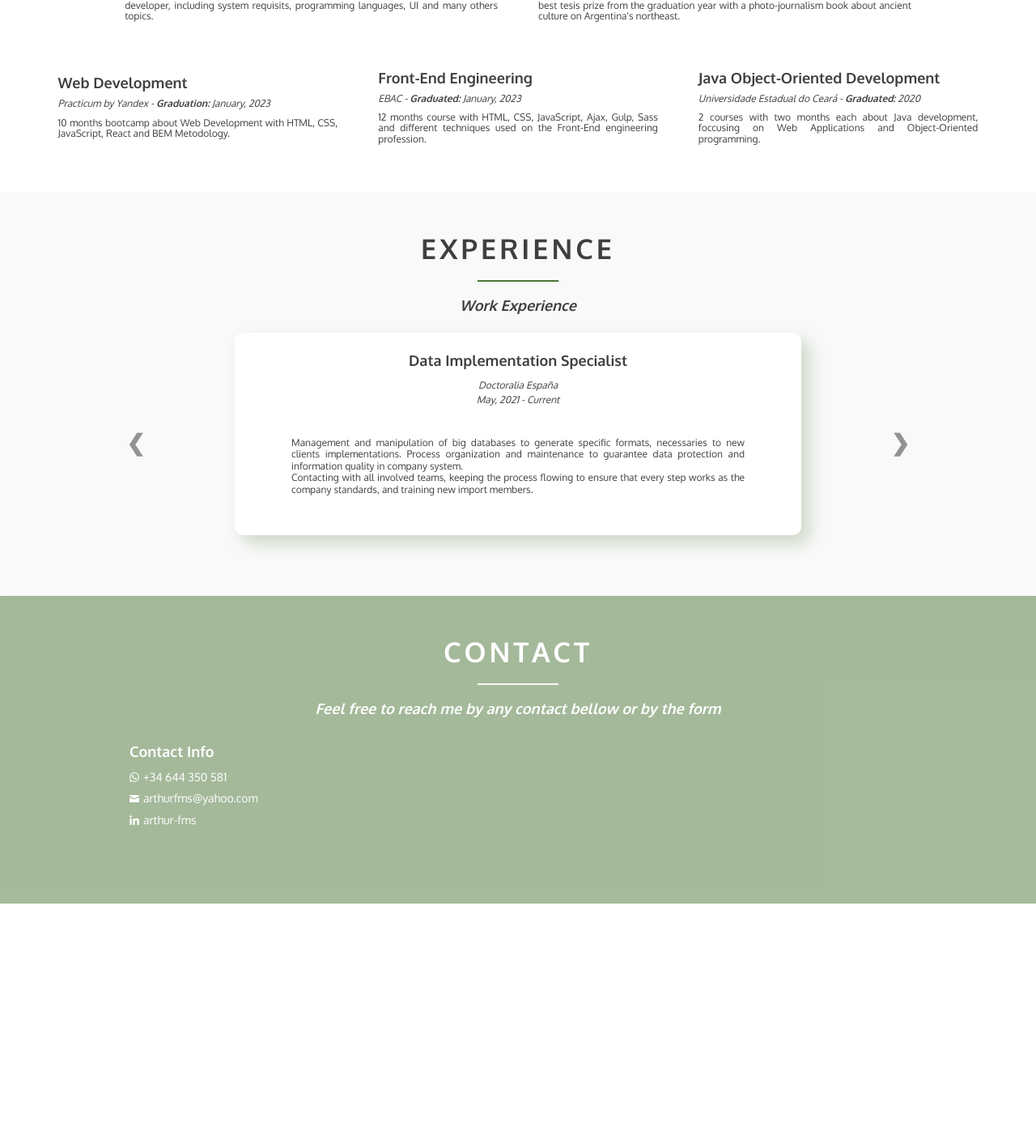
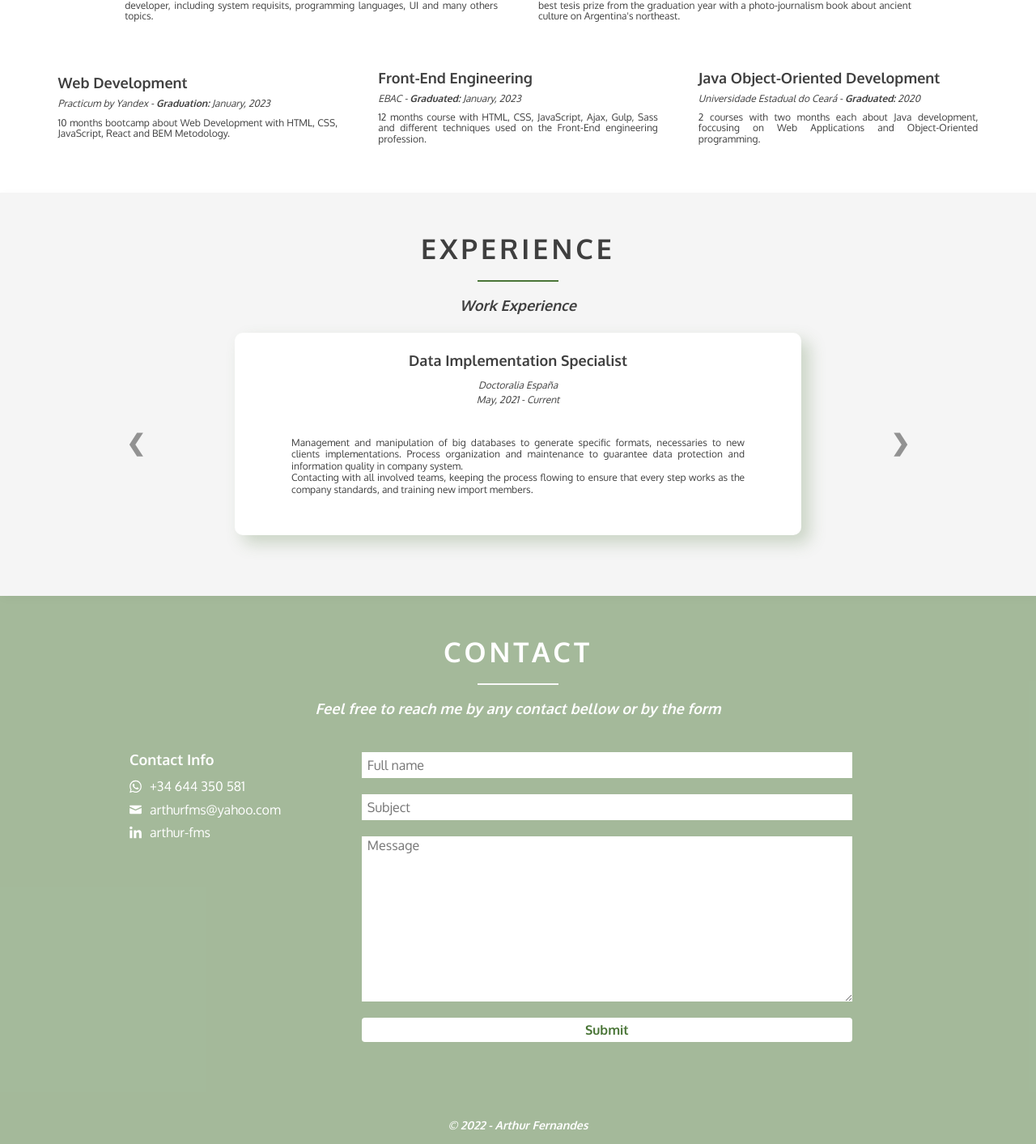
Before and after one commit to arthurfms/resume1, a PHP site: page / in a window 1280 px wide. Shown: the part 1954-3367 px from the top of the page at 81% size. Before the commit the page ends 3070 px from the top, so only its background shows below. Run offline with PHP 8.4, Linux system fonts and the light colour scheme.

Commit message:
finished contact section and added a copyright footer

```diff
--- a/css/style.css
+++ b/css/style.css
@@ -196,8 +196,8 @@
   padding: 50px 0;
   margin: 0 auto;
   width: 100%;
-  background-color: #f9f9f9;
-  box-shadow: 2.5px 2.5px 10px #f9f9f9;
+  background-color: #f5f5f5;
+  box-shadow: 2.5px 2.5px 10px #f5f5f5;
 }
 .skills__list {
   display: flex;
@@ -291,8 +291,8 @@
   padding: 50px 0;
   margin: 0 auto;
   width: 100%;
-  background-color: #f9f9f9;
-  box-shadow: 2.5px 2.5px 10px #f9f9f9;
+  background-color: #f5f5f5;
+  box-shadow: 2.5px 2.5px 10px #f5f5f5;
 }
 
 .slider {
@@ -398,13 +398,15 @@
 }
 
 .contact-grid {
-  margin: 35px auto;
+  margin: 45px auto;
   width: 75%;
   display: grid;
   grid-template-columns: 1fr 4fr;
+  column-gap: 100px;
 }
 
 .contact-info {
+  grid-column: 1;
   display: flex;
   flex-direction: column;
   gap: 5px;
@@ -425,7 +427,7 @@
 
 .contact-info__list-item {
   margin: 10px 0;
-  font-size: 14px;
+  font-size: 16px;
   font-weight: 400;
 }
 
@@ -434,10 +436,90 @@
   text-decoration: none;
   color: #fff;
   display: flex;
-  column-gap: 5px;
+  column-gap: 10px;
   transition: text-shadow 0.1s ease;
 }
 
 .contact-info__list-item a:hover {
   text-shadow: 1px 1px 5px rgb(255, 255, 255, 0.5);
 }
+
+.contact-form {
+  width: 90%;
+  grid-column: 2;
+  display: grid;
+  grid-template-areas:
+  "name name"
+  "subject subject"
+  "message message"
+  "message message"
+  "submit submit";
+  gap: 20px;
+}
+
+.form__name {
+  grid-area: name;
+  height: 30px;
+  border: none;
+  outline: none;
+}
+
+.form__name::placeholder {
+  padding-left: 5px;
+}
+
+.form__subject {
+  grid-area: subject;
+  height: 30px;
+  border: none;
+  outline: none;
+}
+
+.form__subject::placeholder {
+  padding-left: 5px;
+}
+
+.form__message {
+  grid-area: message;
+  min-height: 200px;
+  max-width: 780px;
+  min-width: 500px;
+  border: none;
+  outline: none;
+}
+
+
+.form__message::placeholder {
+  padding-left: 5px;
+}
+
+.form__submit {
+  grid-area: submit;
+  height: 30px;
+  max-width: 100%;
+  border: none;
+  color: #4a7537;
+  font-weight: 900;
+  border-radius: 4px;
+  background-color: #fff;
+}
+
+.form__submit:hover {
+  box-shadow: 1px 1px 5px rgb(255, 255, 255, 0.5);
+}
+
+.footer {
+  width: 100%;
+  text-align: center;
+  background-color: rgba(74, 117, 55, 0.5);
+  padding: 0 0 15px;
+}
+
+.footer__copyright {
+  font-size: 14px;
+  font-weight: 600;
+  font-style: italic;
+  margin: 0;
+  align-self: center;
+  color: #fff;
+}
--- a/index.html
+++ b/index.html
@@ -9,6 +9,7 @@
     <link rel="stylesheet" href="./css/normalize.css" />
     <link rel="stylesheet" href="./css/style.css" />
     <script src="./js/script.js"></script>
+    <script src="./js/test.js"></script>
   </head>
   <body class="page">
     <nav class="menu">
@@ -37,7 +38,7 @@
       </ul>
     </nav>
     <header class="header">
-      <h1 class="header__title">Arthur Santos</h1>
+      <h1 class="header__title">Arthur Fernandes</h1>
       <h2 class="header__subtitle">Front-End Developer</h2>
       <ul class="social-links">
         <li class="social-links__item">
@@ -567,9 +568,17 @@
               </li>
             </ul>
           </nav>
-          <form class="contact-form"></form>
+          <form class="contact-form">
+            <input type="text" id="name" class="form__name" placeholder="Full name" onkeydown="return event.key != 'Enter';">
+            <input type="text" id="subject" class="form__subject" placeholder="Subject" onkeydown="return event.key != 'Enter';">
+            <textarea type="text" id="message" class="form__message" placeholder="Message"></textarea>
+            <button class="form__submit">Submit</button>
+          </form>
         </div>
       </section>
+      <footer class="footer">
+        <p class="footer__copyright">&#169; 2022 - Arthur Fernandes</p>
+      </footer>
     </main>
   </body>
 </html>
--- a/js/script.js
+++ b/js/script.js
@@ -1,16 +1,3 @@
-let slideIndex = 1;
-showSlides(slideIndex);
-
-// Next/previous controls
-function plusSlides(n) {
-  showSlides((slideIndex += n));
-}
-
-// Thumbnail image controls
-function currentSlide(n) {
-  showSlides((slideIndex = n));
-}
-
 function showSlides(n) {
   let i;
   let slides = document.getElementsByClassName("slide");
@@ -25,3 +12,17 @@ function showSlides(n) {
   }
   slides[slideIndex - 1].style.display = "flex";
 }
+
+
+let slideIndex = 1;
+showSlides(slideIndex);
+
+// Next/previous controls
+function plusSlides(n) {
+  showSlides((slideIndex += n));
+}
+
+// Thumbnail image controls
+function currentSlide(n) {
+  showSlides((slideIndex = n));
+}
```
Also changed, not shown: images/linkedin-112.svg, images/mail-142.svg, images/whatsapp-103.svg, js/test.js (added).
